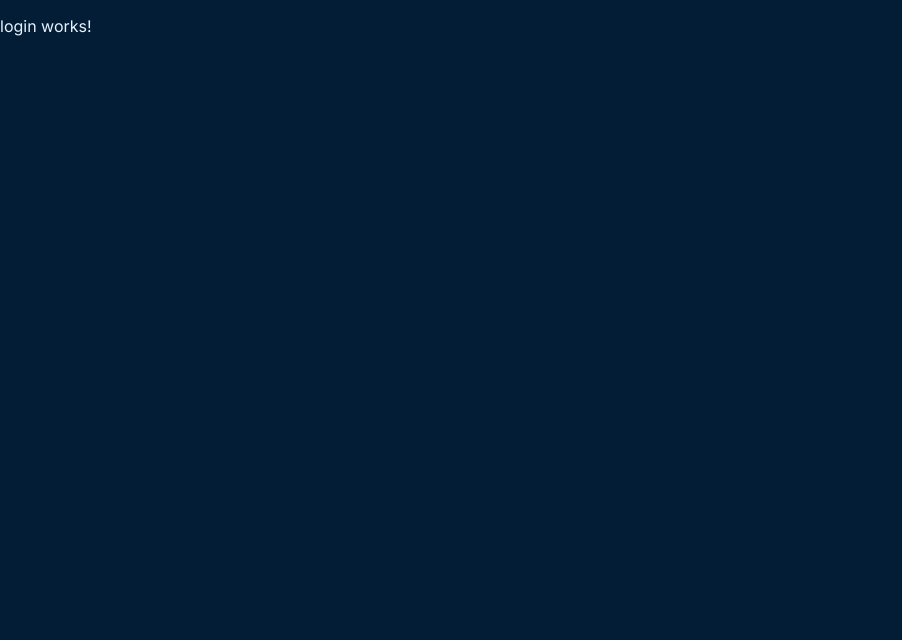
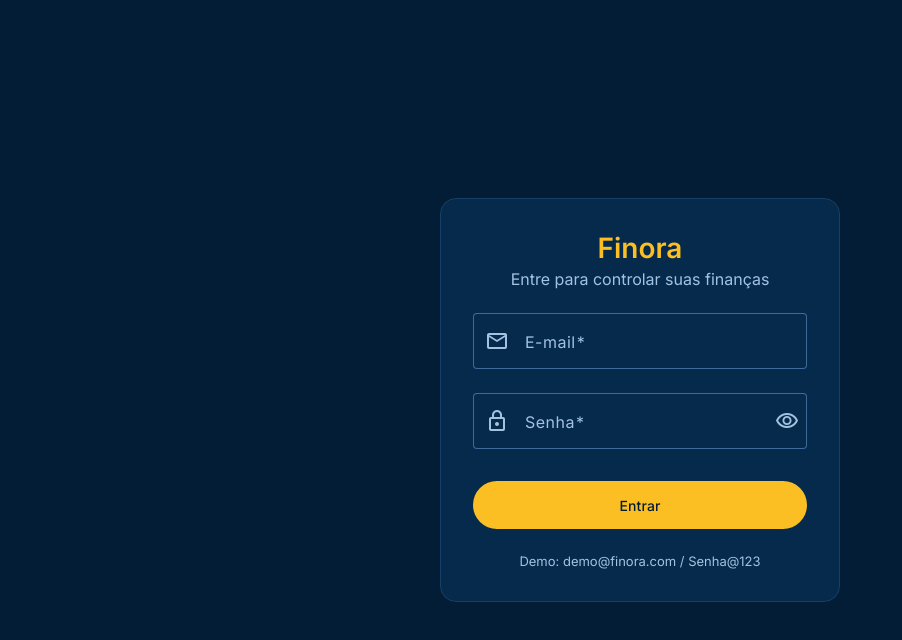
Before and after one commit to josegabrielprgm/finora, an Angular app in the folder frontend/: page /login in a window 1280 px wide. Shown: the top 640 px of the page, without its empty margins (0-902 px from the left). Built offline with nearby package versions, Linux system fonts and the light colour scheme.

Commit message:
feat: implementa tela de login com autenticação mock

```diff
--- a/frontend/src/app/app.routes.ts
+++ b/frontend/src/app/app.routes.ts
@@ -1,10 +1,17 @@
 import { Routes } from '@angular/router';
 
+import { authGuard } from './core/guards/auth.guard';
+
 export const routes: Routes = [
-    { path: '', redirectTo: 'login', pathMatch: 'full' },
-    {
-        path: 'login',
-        loadComponent: () => import('./features/auth/pages/login/login').then(m => m.Login)
-    },
-    { path: '**', redirectTo: 'login' }
+  { path: '', redirectTo: 'login', pathMatch: 'full' },
+  {
+    path: 'login',
+    loadComponent: () => import('./features/auth/pages/login/login').then((m) => m.Login),
+  },
+  {
+    path: 'dashboard',
+    canActivate: [authGuard],
+    loadComponent: () => import('./features/dashboard/pages/dashboard/dashboard').then((m) => m.Dashboard),
+  },
+  { path: '**', redirectTo: 'login' },
 ];
--- /dev/null
+++ b/frontend/src/app/core/guards/auth.guard.ts
@@ -0,0 +1,10 @@
+import { inject } from '@angular/core';
+import { CanActivateFn, Router } from '@angular/router';
+
+import { AuthService } from '../services/auth.service';
+
+/** Bloqueia rotas privadas: sem login, manda para /login. */
+export const authGuard: CanActivateFn = () => {
+  const auth = inject(AuthService);
+  return auth.autenticado() || inject(Router).createUrlTree(['/login']);
+};
--- /dev/null
+++ b/frontend/src/app/core/services/auth.service.ts
@@ -0,0 +1,51 @@
+import { computed, Injectable, signal } from '@angular/core';
+import { delay, Observable, of, tap, throwError } from 'rxjs';
+
+import { CredenciaisLogin, RespostaLogin, Usuario } from '../models/auth.model';
+
+/** Usuário de demonstração enquanto a API não existe. */
+const USUARIO_MOCK: Usuario = { id: 1, nome: 'Usuário Demo', email: 'demo@finora.com', perfil: 'USER' };
+const SENHA_MOCK = 'Senha@123';
+
+/**
+ * Autenticação do app (instância única, providedIn: 'root').
+ *
+ * Por enquanto usa dados mock. Quando a API existir, só o corpo de `entrar`
+ * muda para `this.http.post<RespostaLogin>('/api/auth/login', credenciais)`;
+ * as telas continuam iguais porque dependem só da assinatura (Observable).
+ *
+ * O access token fica em memória (signal), não no localStorage:
+ * localStorage pode ser lido por qualquer script injetado (XSS).
+ */
+@Injectable({ providedIn: 'root' })
+export class AuthService {
+  private readonly token = signal<string | null>(null);
+  private readonly usuario = signal<Usuario | null>(null);
+
+  readonly usuarioAtual = this.usuario.asReadonly();
+  readonly autenticado = computed(() => this.token() !== null);
+
+  entrar(credenciais: CredenciaisLogin): Observable<RespostaLogin> {
+    const valido =
+      credenciais.email.trim().toLowerCase() === USUARIO_MOCK.email && credenciais.senha === SENHA_MOCK;
+
+    if (!valido) {
+      // Mensagem genérica de propósito: não revelar se o e-mail existe (evita enumeração de usuários)
+      return throwError(() => new Error('E-mail ou senha inválidos.')).pipe(delay(600));
+    }
+
+    const resposta: RespostaLogin = { accessToken: 'token-mock', usuario: USUARIO_MOCK };
+    return of(resposta).pipe(
+      delay(600), // simula a latência da rede para testar o estado de "carregando"
+      tap((r) => {
+        this.token.set(r.accessToken);
+        this.usuario.set(r.usuario);
+      })
+    );
+  }
+
+  sair(): void {
+    this.token.set(null);
+    this.usuario.set(null);
+  }
+}
--- a/frontend/src/app/features/auth/pages/login/login.html
+++ b/frontend/src/app/features/auth/pages/login/login.html
@@ -1 +1,58 @@
-<p>login works!</p>
+<main class="login">
+  <section class="cartao">
+    <header>
+      <h1>Finora</h1>
+      <p>Entre para controlar suas finanças</p>
+    </header>
+
+    <form [formGroup]="form" (ngSubmit)="entrar()" novalidate>
+      <mat-form-field appearance="outline">
+        <mat-label>E-mail</mat-label>
+        <input matInput type="email" formControlName="email" autocomplete="email" />
+        <mat-icon matPrefix>mail</mat-icon>
+        @if (form.controls.email.hasError('required')) {
+          <mat-error>Informe o e-mail</mat-error>
+        } @else if (form.controls.email.hasError('email')) {
+          <mat-error>E-mail inválido</mat-error>
+        }
+      </mat-form-field>
+
+      <mat-form-field appearance="outline">
+        <mat-label>Senha</mat-label>
+        <input
+          matInput
+          [type]="senhaVisivel() ? 'text' : 'password'"
+          formControlName="senha"
+          autocomplete="current-password"
+        />
+        <mat-icon matPrefix>lock</mat-icon>
+        <button
+          mat-icon-button
+          matSuffix
+          type="button"
+          (click)="alternarSenha()"
+          [attr.aria-label]="senhaVisivel() ? 'Ocultar senha' : 'Mostrar senha'"
+        >
+          <mat-icon>{{ senhaVisivel() ? 'visibility_off' : 'visibility' }}</mat-icon>
+        </button>
+        @if (form.controls.senha.hasError('required')) {
+          <mat-error>Informe a senha</mat-error>
+        }
+      </mat-form-field>
+
+      @if (erro()) {
+        <p class="erro" role="alert">{{ erro() }}</p>
+      }
+
+      <button mat-flat-button type="submit" [disabled]="carregando()">
+        @if (carregando()) {
+          <mat-spinner diameter="20" />
+        } @else {
+          Entrar
+        }
+      </button>
+    </form>
+
+    <p class="dica">Demo: demo&#64;finora.com / Senha&#64;123</p>
+  </section>
+</main>
--- a/frontend/src/app/features/auth/pages/login/login.scss
+++ b/frontend/src/app/features/auth/pages/login/login.scss
@@ -0,0 +1,68 @@
+.login {
+  min-height: 100vh; // fallback para navegadores sem suporte a dvh
+  min-height: 100dvh; // altura real visível no celular (desconta a barra de endereço)
+  display: grid;
+  place-items: center;
+  padding: 16px;
+  box-sizing: border-box;
+}
+
+.cartao {
+  width: 100%;
+  max-width: 400px;
+  padding: 32px;
+  box-sizing: border-box;
+  border-radius: 16px;
+  background: var(--mat-sys-surface-container);
+  border: 1px solid var(--mat-sys-outline-variant);
+
+  // Celular: menos respiro interno para sobrar espaço aos campos
+  @media (max-width: 480px) {
+    padding: 24px;
+  }
+
+  header {
+    margin-bottom: 24px;
+    text-align: center;
+
+    h1 {
+      margin: 0 0 4px;
+      font-size: 28px;
+      font-weight: 600;
+      color: var(--mat-sys-primary);
+    }
+
+    p {
+      margin: 0;
+      color: var(--mat-sys-on-surface-variant);
+    }
+  }
+}
+
+form {
+  display: flex;
+  flex-direction: column;
+  gap: 4px;
+
+  button[type='submit'] {
+    height: 48px;
+    margin-top: 8px;
+  }
+
+  mat-spinner {
+    margin: 0 auto;
+  }
+}
+
+.erro {
+  margin: 0 0 4px;
+  color: var(--finora-despesa);
+  text-align: center;
+}
+
+.dica {
+  margin: 24px 0 0;
+  font-size: 13px;
+  text-align: center;
+  color: var(--mat-sys-on-surface-variant);
+}
--- a/frontend/src/app/features/auth/pages/login/login.ts
+++ b/frontend/src/app/features/auth/pages/login/login.ts
@@ -1,9 +1,59 @@
-import { Component } from '@angular/core';
+import { Component, inject, signal } from '@angular/core';
+import { FormBuilder, ReactiveFormsModule, Validators } from '@angular/forms';
+import { MatButtonModule } from '@angular/material/button';
+import { MatFormFieldModule } from '@angular/material/form-field';
+import { MatIconModule } from '@angular/material/icon';
+import { MatInputModule } from '@angular/material/input';
+import { MatProgressSpinnerModule } from '@angular/material/progress-spinner';
+import { Router } from '@angular/router';
+
+import { AuthService } from '../../../../core/services/auth.service';
 
 @Component({
-  imports: [],
+  imports: [
+    ReactiveFormsModule,
+    MatButtonModule,
+    MatFormFieldModule,
+    MatIconModule,
+    MatInputModule,
+    MatProgressSpinnerModule,
+  ],
   selector: 'app-login',
   styleUrl: './login.scss',
   templateUrl: './login.html',
 })
-export class Login {}
+export class Login {
+  private readonly auth = inject(AuthService);
+  private readonly router = inject(Router);
+
+  protected readonly form = inject(FormBuilder).nonNullable.group({
+    email: ['', [Validators.required, Validators.email]],
+    senha: ['', [Validators.required]],
+  });
+
+  protected readonly senhaVisivel = signal(false);
+  protected readonly carregando = signal(false);
+  protected readonly erro = signal<string | null>(null);
+
+  alternarSenha(): void {
+    this.senhaVisivel.update((v) => !v);
+  }
+
+  entrar(): void {
+    if (this.form.invalid) {
+      this.form.markAllAsTouched(); // mostra os erros de campos que o usuário nem tocou
+      return;
+    }
+
+    this.carregando.set(true);
+    this.erro.set(null);
+
+    this.auth.entrar(this.form.getRawValue()).subscribe({
+      next: () => this.router.navigate(['/dashboard']),
+      error: (e: Error) => {
+        this.erro.set(e.message);
+        this.carregando.set(false);
+      },
+    });
+  }
+}
--- /dev/null
+++ b/frontend/src/app/features/dashboard/pages/dashboard/dashboard.ts
@@ -0,0 +1,36 @@
+import { Component, inject } from '@angular/core';
+import { MatButtonModule } from '@angular/material/button';
+import { Router } from '@angular/router';
+
+import { AuthService } from '../../../../core/services/auth.service';
+
+/** Provisório: só confirma o fluxo de login. O saldo do mês entra na próxima tarefa. */
+@Component({
+  imports: [MatButtonModule],
+  selector: 'app-dashboard',
+  template: `
+    <main class="dashboard">
+      <h1>Olá, {{ auth.usuarioAtual()?.nome }}</h1>
+      <button mat-stroked-button type="button" (click)="sair()">Sair</button>
+    </main>
+  `,
+  styles: `
+    .dashboard {
+      padding: 32px 16px;
+      display: flex;
+      align-items: center;
+      justify-content: space-between;
+      max-width: 960px;
+      margin: 0 auto;
+    }
+  `,
+})
+export class Dashboard {
+  protected readonly auth = inject(AuthService);
+  private readonly router = inject(Router);
+
+  sair(): void {
+    this.auth.sair();
+    this.router.navigate(['/login']);
+  }
+}
```
Also changed, not shown: frontend/src/app/core/models/auth.model.ts (added, +19 -0 lines), 2 other files (tests, documents, lock files or other folders).
